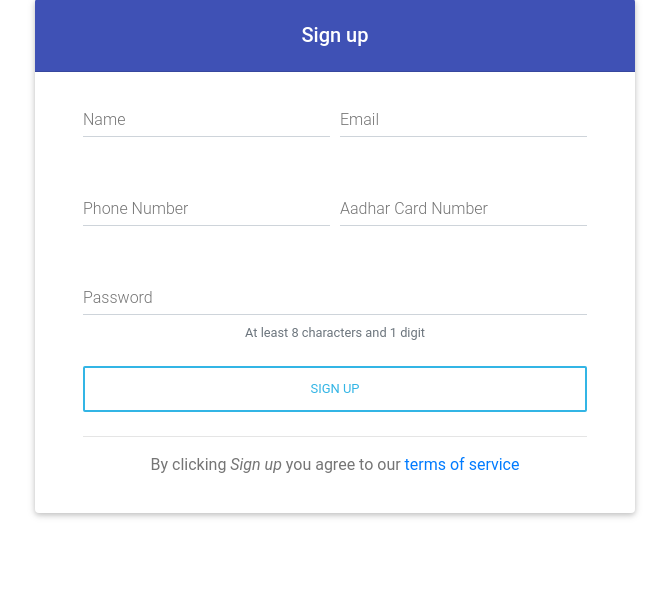
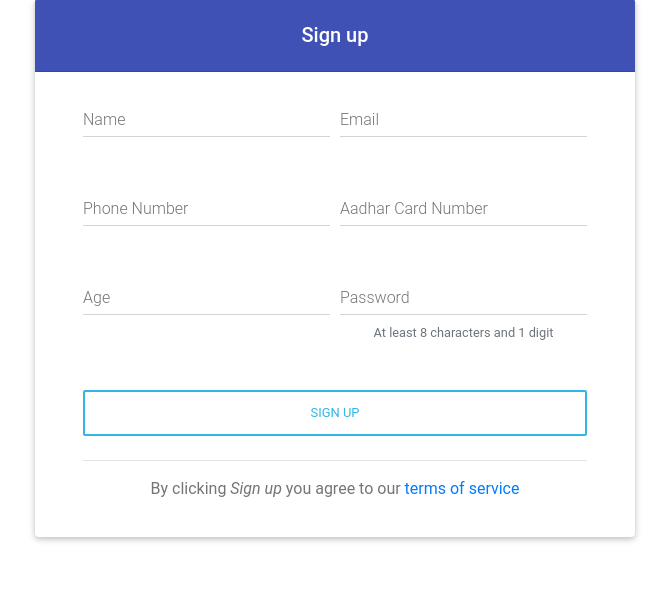
Before and after one commit to namitdoshi/Minor, a PHP site: page /src/patient/patientSignup.html in a window 1280 px wide. Shown: the part 81-687 px from the top of the page, without its empty margins (305-974 px from the left). Run offline with PHP 8.4, Linux system fonts and the light colour scheme; some libraries are stand-ins or nearby versions.

Commit message:
added age input field in patient signup

```diff
--- a/src/patient/patientSignup.html
+++ b/src/patient/patientSignup.html
@@ -88,7 +88,7 @@
             <div class="col">
               <!-- Phone Number -->
               <div class="md-form">
-                <input type="text" id="phone" class="form-control" maxlength="10" name="p_phone" required>
+                <input type="tel" id="phone" class="form-control" maxlength="10" name="p_phone" required>
                 <label for="phone">Phone Number</label>
               </div>
             </div>
@@ -100,13 +100,24 @@
               </div>
             </div>
           </div>
+          <div class="form-row">
+            <div class="col">
+              <!-- Phone Number -->
+              <div class="md-form">
+                <input type="text" id="age" class="form-control" maxlength="3" name="p_age" required>
+                <label for="age">Age</label>
+              </div>
+            </div>
+            <div class="col">
               <!-- Password -->
               <div class="md-form">
-            <input type="password" id="password" class="form-control" aria-describedby="materialRegisterFormPasswordHelpBlock" name="p_password" required>
+                <input type="password" id="password" class="form-control"  name="p_password" required>
                 <label for="password">Password</label>
                 <small id="materialRegisterFormPasswordHelpBlock" class="form-text text-muted mb-4">
                   At least 8 characters and 1 digit
                 </small>
+              </div>
+            </div>
           </div>
           <!-- Sign up button -->
           <button class="btn btn-outline-info btn-rounded btn-block my-4 waves-effect z-depth-0" type="submit" name="btn_pat">Sign up</button>
```
Also changed, not shown: includes/signup.php (+14 -14 lines), src/patient/missedAppointments.php (+3 -5 lines). Lines whose indentation alone changed are shown as unchanged.
